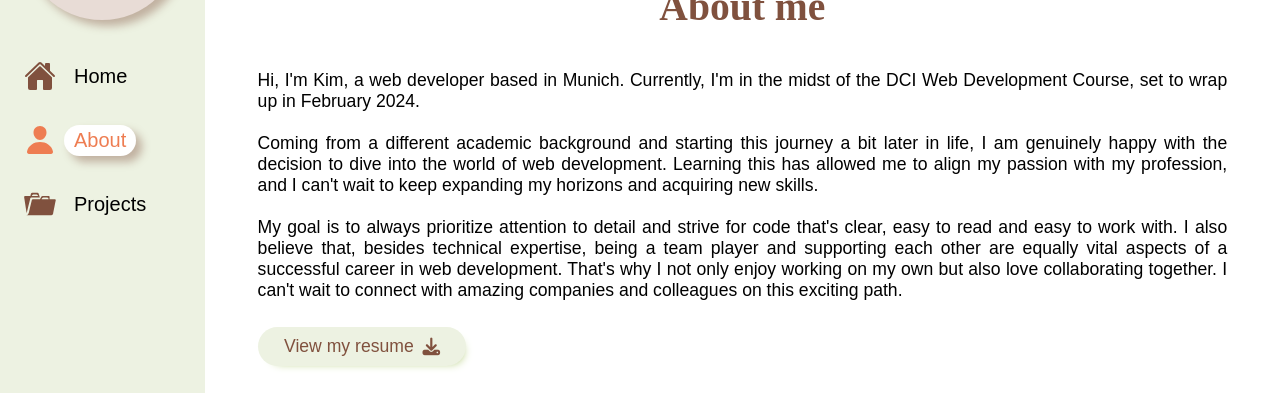
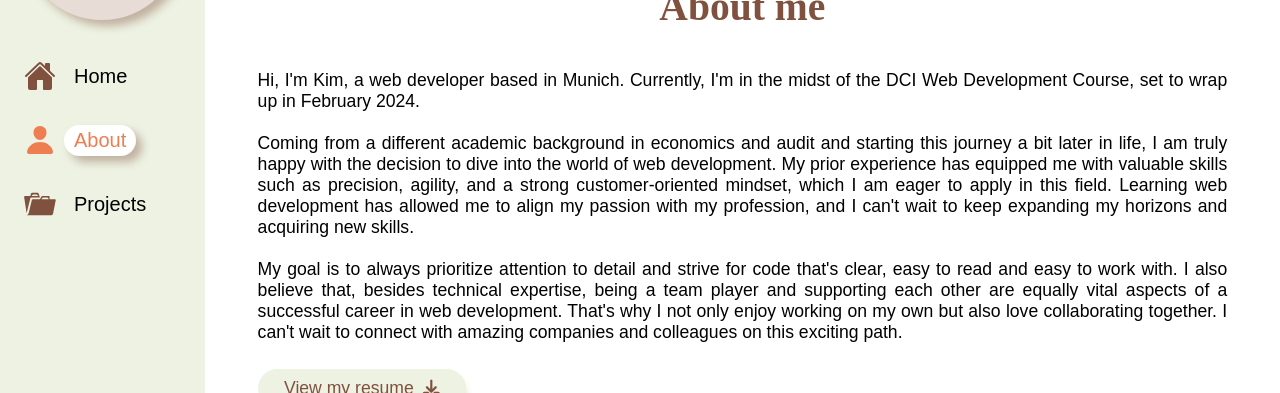
Before and after one commit to kimanh188/Portfolio, a React (Vite) app: page /about in a window 1280 px wide. Shown: the part 172-565 px from the top of the page. Built offline with nearby package versions, Linux system fonts and the light colour scheme; a web font is replaced by a local one.

Commit message:
Updated About-me section

```diff
--- a/src/routes/About/view/about.view.jsx
+++ b/src/routes/About/view/about.view.jsx
@@ -17,11 +17,14 @@ export function AboutView({ isDarkMode }) {
             up in February 2024.
             <br />
             <br />
-            Coming from a different academic background and starting this
-            journey a bit later in life, I am genuinely happy with the decision
-            to dive into the world of web development. Learning this has allowed
-            me to align my passion with my profession, and I can&apos;t wait to
-            keep expanding my horizons and acquiring new skills.
+            Coming from a different academic background in economics and audit
+            and starting this journey a bit later in life, I am truly happy with
+            the decision to dive into the world of web development. My prior
+            experience has equipped me with valuable skills such as precision,
+            agility, and a strong customer-oriented mindset, which I am eager to
+            apply in this field. Learning web development has allowed me to
+            align my passion with my profession, and I can&apos;t wait to keep
+            expanding my horizons and acquiring new skills.
             <br />
             <br />
             My goal is to always prioritize attention to detail and strive for
```
